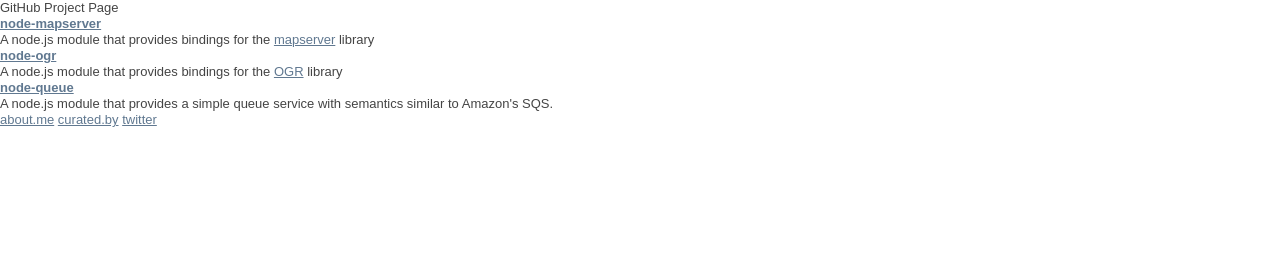
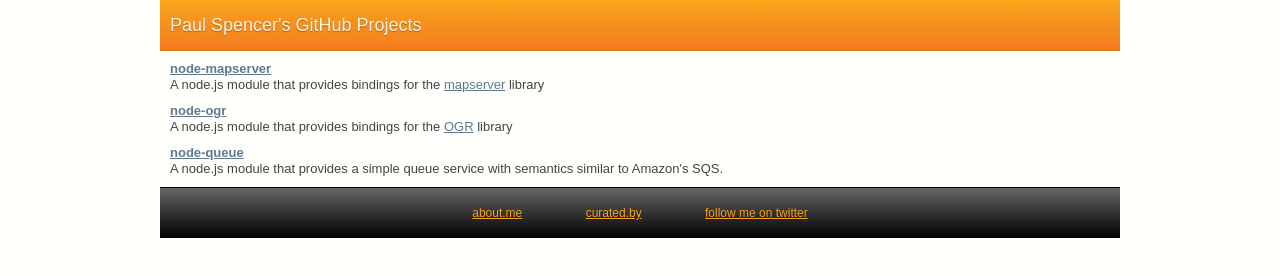
Before and after one commit to pagameba/pagameba.github.com, a plain HTML site: page index.html in a window 1280 px wide. Drawn offline with nearby package versions, Linux system fonts and the light colour scheme.

Commit message:
updating with some style, content

```diff
--- a/css/style.css
+++ b/css/style.css
@@ -97,6 +97,8 @@
   color: #444;
   /* set your base font here, to apply evenly */
   /* font-family: Georgia, serif;  */
+
+  background-color: #fffffc;
 }
 
 /* Headers (h1,h2,etc) have no default font-size or margin,
@@ -224,15 +226,67 @@
     Author:
  */
 
+header {
+  height: 50px;
+  width: 960px;
+  margin: auto;
+
+  font: 18px Arial, Helvetica, sans-serif;
+  line-height: 50px;
+  text-shadow: 0 1px 1px rgba(0,0,0,.3);
+
+  color: #fef4e9;
+  border-bottom: solid 1px #da7c0c;
+  background: #f78d1d;
+  background: -webkit-gradient(linear, left top, left bottom, from(#faa51a), to(#f47a20));
+  background: -moz-linear-gradient(top,  #faa51a,  #f47a20);
+  filter:  progid:DXImageTransform.Microsoft.gradient(startColorstr='#faa51a', endColorstr='#f47a20');
+}
+
+header p {
+  margin: 0 10px;
+}
 
 
+#main {
+  display: block;
+  width: 960px;
+  margin: auto;
+}
 
+#main section {
+  margin: 10px;
+}
 
+footer {
+  display: block;
+  width: 960px;
+  height: 50px;
+  margin: auto;
 
+  font: 12px Arial, Helvetica, sans-serif;
+  text-shadow: 0 1px 1px rgba(0,0,0,.3);
+  line-height: 50px;
+  color: #fef4e9;
+  border-top: solid 1px #000;
+  background: #f78d1d;
+  background: -webkit-gradient(linear, left top, left bottom, from(#666   ), to(#000));
+  background: -moz-linear-gradient(top,  #666,  #000);
+  filter:  progid:DXImageTransform.Microsoft.gradient(startColorstr='#666', endColorstr='#000');
+}
 
+footer p {
+  margin: 0 10px;
+  text-align: center;
+}
 
-
-
+footer a,
+footer a:visited,
+footer a:hover,
+footer a:active {
+  padding: 0px 30px;
+  color: #faa51a;
+}
 
 
 
--- a/index.html
+++ b/index.html
@@ -13,7 +13,7 @@
        Remove this if you use the .htaccess -->
   <meta http-equiv="X-UA-Compatible" content="IE=edge,chrome=1">
 
-  <title>GitHub Projects</title>
+  <title>Paul Spencer's GitHub Projects</title>
   <meta name="description" content="">
   <meta name="author" content="">
 
@@ -39,8 +39,8 @@
 <body>
 
   <div id="container">
-    <header>
-      <p>GitHub Project Page</p>
+    <header class="button">
+      <p>Paul Spencer's GitHub Projects</p>
     </header>
 
     <div id="main">
@@ -58,8 +58,8 @@
       </section>
     </div>
 
-    <footer>
-      <p><a href="http://about.me/paulspencer">about.me</a> <a href="http://curated.by/pagameba">curated.by</a> <a href="http://twitter.com/pagameba">twitter</a></p>
+    <footer class="button">
+      <p><a href="http://about.me/paulspencer">about.me</a> <a href="http://curated.by/pagameba">curated.by</a> <a href="http://twitter.com/pagameba">follow me on twitter</a></p>
     </footer>
   </div> <!--! end of #container -->
 
```
